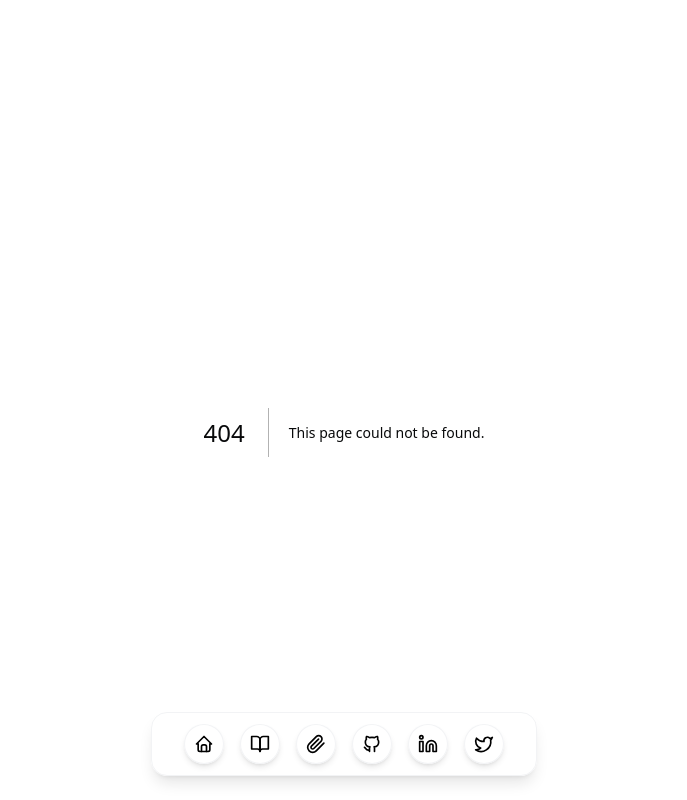
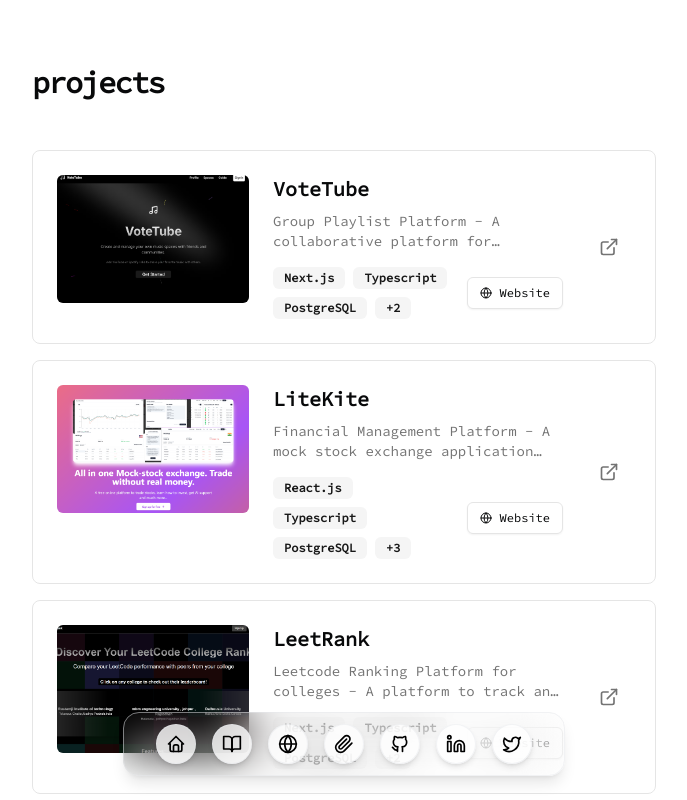
Before and after one commit to akshatg5/AkshatGirdhar-portfolio, a Next.js app: page /projects in a window 1280 px wide. Before the commit this address had no page. Shown: the top 800 px of the page, without its empty margins (296-983 px from the left). Built offline with nearby package versions, Linux system fonts and the light colour scheme.

Commit message:
1. Projects Page added with proper SEO and metadata. 2. Project Card and Modal added for the page.

```diff
--- a/src/app/page.tsx
+++ b/src/app/page.tsx
@@ -104,9 +104,11 @@ export default function Page() {
                 <div className="inline-block rounded-lg bg-primary text-primary-foreground px-3 py-1 text-xs sm:text-sm font-medium">
                   Proof of Work
                 </div>
-                <h2 className="text-2xl sm:text-3xl lg:text-4xl xl:text-5xl font-bold tracking-tighter leading-tight">
+                <Link href='/projects'>
+                <h2 className="text-2xl hover:underline sm:text-3xl lg:text-4xl xl:text-5xl font-bold tracking-tighter leading-tight">
                   Check out my Projects
                 </h2>
+                </Link>
               </div>
             </div>
           </BlurFade>
--- /dev/null
+++ b/src/app/projects/ProjectsPage.tsx
@@ -0,0 +1,61 @@
+"use client"
+
+import { useState } from "react"
+import BlurFade from "@/components/magicui/blur-fade"
+import BlurFadeText from "@/components/magicui/blur-fade-text"
+import projects from "@/data/projects"
+import { ProjectModal } from "@/components/projectpage/ProjectModal"
+import { ProjectCard } from "@/components/projectpage/ProjectCard"
+
+const BLUR_FADE_DELAY = 0.05
+
+export function ProjectsPageClient() {
+  const [selectedProject, setSelectedProject] = useState<(typeof projects)[0] | null>(null)
+  const [isModalOpen, setIsModalOpen] = useState(false)
+
+  const handleProjectClick = (project: (typeof projects)[0]) => {
+    setSelectedProject(project)
+    setIsModalOpen(true)
+  }
+
+  return (
+    <div className="flex flex-col px-4 sm:px-6 max-w-6xl mx-auto">
+      {/* Header */}
+      <div className="mt-6 sm:mt-10 mb-8 sm:mb-12">
+        <BlurFadeText
+          delay={BLUR_FADE_DELAY}
+          className="text-xl sm:text-2xl lg:text-3xl font-bold tracking-tighter"
+          yOffset={8}
+          text="projects"
+        />
+      </div>
+
+      <div className="flex flex-col gap-4 mb-12">
+        {projects.map((project, id) => (
+          <BlurFade key={project.title} delay={BLUR_FADE_DELAY * 2 + id * 0.05}>
+            <ProjectCard
+              title={project.title}
+              description={project.description}
+              image={project.image}
+              technologies={project.technologies}
+              links={project.links}
+              onClick={() => handleProjectClick(project)}
+            />
+          </BlurFade>
+        ))}
+      </div>
+
+      {/* Empty State */}
+      {projects.length === 0 && (
+        <BlurFade delay={BLUR_FADE_DELAY * 2}>
+          <div className="text-center py-12 sm:py-16">
+            <p className="text-muted-foreground text-sm sm:text-base">No projects yet.</p>
+          </div>
+        </BlurFade>
+      )}
+
+      {/* Project Modal */}
+      <ProjectModal isOpen={isModalOpen} onClose={() => setIsModalOpen(false)} project={selectedProject} />
+    </div>
+  )
+}
--- /dev/null
+++ b/src/app/projects/page.tsx
@@ -0,0 +1,40 @@
+import type { Metadata } from "next"
+import { ProjectsPageClient } from "./ProjectsPage"
+import { DATA } from "@/data/resume"
+
+export const metadata: Metadata = {
+   title: {
+       default: "Projects",
+       template: `%s | ${DATA.name}`,
+    },
+  description:
+    "Explore my portfolio of projects showcasing web development, design, and technical expertise. View detailed case studies and live demos.",
+  keywords: ["projects", "portfolio", "web development", "case studies", "portfolio projects","akshat girdhar work","akshat girdhar projects"],
+  openGraph: {
+    title: "Akshat Girdhar | Projects",
+    description: "Explore my portfolio of projects showcasing web development, design, and technical expertise.",
+    url: "/projects",
+    type: "website",
+    images: [
+      {
+        url: "/projects.png",
+        width: 1200,
+        height: 630,
+        alt: "Portfolio Projects",
+      },
+    ],
+  },
+  twitter: {
+    card: "summary_large_image",
+    title: "Akshat Girdhar | Projects",
+    description: "Explore my portfolio of projects showcasing web development, design, and technical expertise.",
+    images: ["/projects.png"],
+  },
+  alternates: {
+    canonical: "/projects",
+  },
+}
+
+export default function ProjectsPage() {
+  return <ProjectsPageClient />
+}
--- a/src/components/navbar.tsx
+++ b/src/components/navbar.tsx
@@ -4,6 +4,7 @@ import { IconBrandGithub, IconHome } from "@tabler/icons-react";
 import {
   BookOpenIcon,
   CoffeeIcon,
+  GlobeIcon,
   LinkedinIcon,
   PaperclipIcon,
   Twitter,
@@ -22,6 +23,11 @@ export function Appbar() {
       title: "Blog",
       icon: <BookOpenIcon className="text-black dark:text-neutral-300" />,
       href: "/blog",
+    },
+    {
+      title: "Projects",
+      icon: <GlobeIcon className="text-black dark:text-neutral-300" />,
+      href: "/projects",
     },
     {
       title: "Resume",
--- /dev/null
+++ b/src/components/projectpage/ProjectCard.tsx
@@ -0,0 +1,103 @@
+"use client"
+
+import type React from "react"
+
+import Image from "next/image"
+import { Badge } from "@/components/ui/badge"
+import { Button } from "@/components/ui/button"
+import { ExternalLink } from "lucide-react"
+
+interface ProjectCardProps {
+  title: string
+  description: string
+  image: string
+  technologies: string[]
+  links: Array<{
+    type: string
+    href: string
+    icon: React.ReactNode
+  }>
+  onClick: () => void
+}
+
+export function ProjectCard({ title, description, image, technologies, links, onClick }: ProjectCardProps) {
+  return (
+    <div
+      onClick={onClick}
+      className="group cursor-pointer rounded-lg border border-border bg-card transition-all hover:shadow-lg hover:border-muted-foreground/50 overflow-hidden"
+    >
+      <div className="flex flex-col sm:flex-row gap-4 sm:gap-6 p-4 sm:p-6">
+        {/* Project Image */}
+        <div className="relative w-full sm:w-48 h-40 sm:h-32 flex-shrink-0 rounded-md overflow-hidden bg-muted">
+          <Image
+            src={image || "/placeholder.svg"}
+            alt={title}
+            fill
+            className="object-cover group-hover:scale-105 transition-transform duration-300"
+          />
+        </div>
+
+        {/* Content Section */}
+        <div className="flex-1 flex flex-col justify-between">
+          {/* Project Title */}
+          <div>
+            <h3 className="text-lg sm:text-xl font-semibold mb-2 group-hover:text-muted-foreground transition-colors line-clamp-2">
+              {title}
+            </h3>
+
+            {/* Project Description */}
+            <p className="text-sm text-muted-foreground mb-4 line-clamp-2">{description}</p>
+          </div>
+
+          {/* Technologies and Links */}
+          <div className="flex flex-col sm:flex-row sm:items-center sm:justify-between gap-3">
+            {/* Technologies */}
+            <div className="flex flex-wrap gap-2">
+              {technologies.slice(0, 3).map((tech) => (
+                <Badge key={tech} variant="secondary" className="text-xs">
+                  {tech}
+                </Badge>
+              ))}
+              {technologies.length > 3 && (
+                <Badge variant="secondary" className="text-xs">
+                  +{technologies.length - 3}
+                </Badge>
+              )}
+            </div>
+
+            {/* Links */}
+            <div className="flex flex-col gap-2">
+              {links.map((link) => (
+                <Button
+                  key={link.type}
+                  size="sm"
+                  variant="outline"
+                  onClick={(e) => {
+                    e.stopPropagation()
+                    window.open(link.href, "_blank")
+                  }}
+                  className="flex items-center gap-2"
+                >
+                  {link.icon}
+                  <span className="text-xs">{link.type}</span>
+                </Button>
+              ))}
+            </div>
+          </div>
+        </div>
+
+        {/* View Details Button */}
+        <div className="flex items-center">
+          <Button
+            onClick={onClick}
+            variant="ghost"
+            size="sm"
+            className="text-muted-foreground hover:text-foreground flex-shrink-0"
+          >
+            <ExternalLink className="size-5" />
+          </Button>
+        </div>
+      </div>
+    </div>
+  )
+}
--- /dev/null
+++ b/src/components/projectpage/ProjectModal.tsx
@@ -0,0 +1,84 @@
+"use client"
+
+import type React from "react"
+
+import Image from "next/image"
+import { Dialog, DialogContent, DialogHeader, DialogTitle } from "@/components/ui/dialog"
+import { Badge } from "@/components/ui/badge"
+import { Button } from "@/components/ui/button"
+import { ScrollArea } from "@/components/ui/scroll-area"
+
+interface ProjectModalProps {
+  isOpen: boolean
+  onClose: () => void
+  project: {
+    title: string
+    description: string
+    image: string
+    technologies: string[]
+    links: Array<{
+      type: string
+      href: string
+      icon: React.ReactNode
+    }>
+  } | null
+}
+
+export function ProjectModal({ isOpen, onClose, project }: ProjectModalProps) {
+  if (!project) return null
+
+  return (
+    <Dialog open={isOpen} onOpenChange={onClose}>
+      <DialogContent className="max-w-2xl max-h-[90vh]">
+        <DialogHeader>
+          <DialogTitle className="text-2xl">{project.title}</DialogTitle>
+        </DialogHeader>
+
+        <ScrollArea className="h-full pr-4">
+          <div className="space-y-6">
+            {/* Project Image */}
+            <div className="relative w-full h-64 rounded-lg overflow-hidden bg-muted">
+              <Image src={project.image || "/placeholder.svg"} alt={project.title} fill className="object-cover" />
+            </div>
+
+            {/* Description */}
+            <div>
+              <h3 className="text-sm font-semibold text-muted-foreground mb-2">Description</h3>
+              <p className="text-base leading-relaxed">{project.description}</p>
+            </div>
+
+            {/* Technologies */}
+            <div>
+              <h3 className="text-sm font-semibold text-muted-foreground mb-3">Technologies</h3>
+              <div className="flex flex-wrap gap-2">
+                {project.technologies.map((tech) => (
+                  <Badge key={tech} variant="secondary">
+                    {tech}
+                  </Badge>
+                ))}
+              </div>
+            </div>
+
+            {/* Links */}
+            <div>
+              <h3 className="text-sm font-semibold text-muted-foreground mb-3">Links</h3>
+              <div className="flex flex-wrap gap-2">
+                {project.links.map((link) => (
+                  <Button
+                    key={link.type}
+                    variant="outline"
+                    onClick={() => window.open(link.href, "_blank")}
+                    className="flex items-center gap-2"
+                  >
+                    {link.icon}
+                    {link.type}
+                  </Button>
+                ))}
+              </div>
+            </div>
+          </div>
+        </ScrollArea>
+      </DialogContent>
+    </Dialog>
+  )
+}
```
Also changed, not shown: public/projects.png (added).
